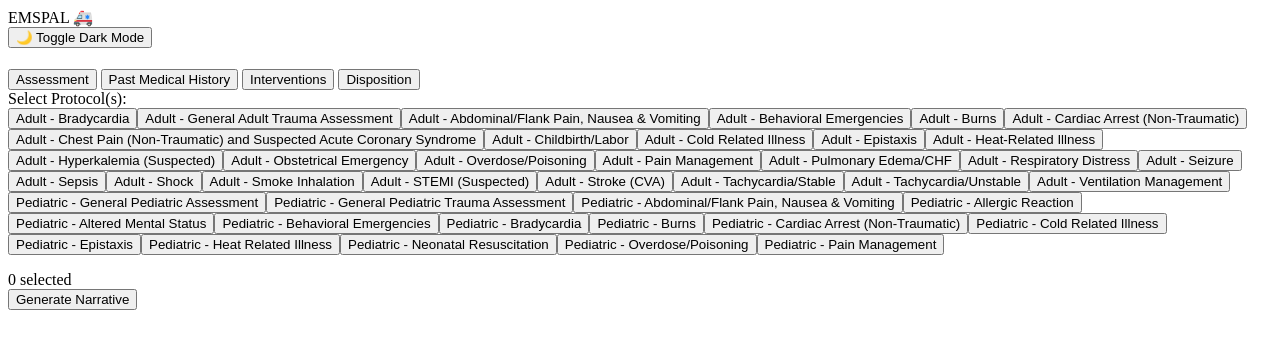
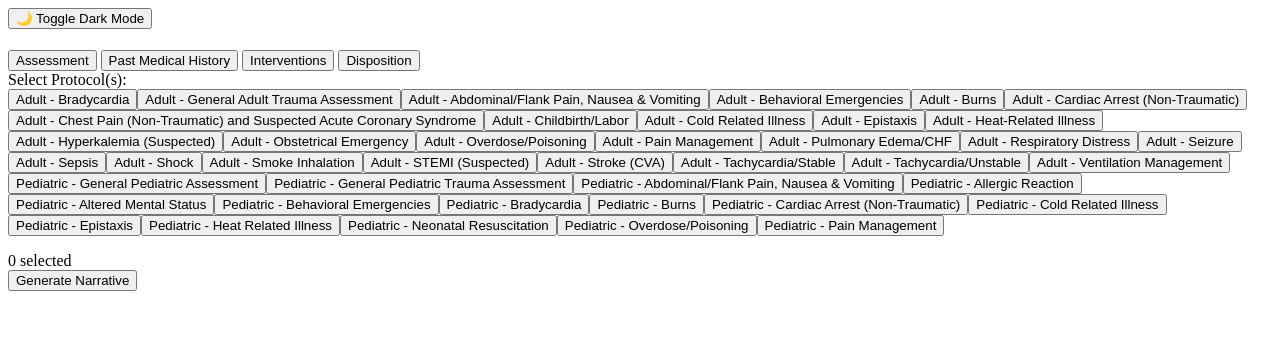
Before and after one commit to BanksChrissy/ems-charting-app, a Flask app: page / in a window 1280 px wide. Shown: the top 349 px of the page. Run offline with Flask 3, Linux system fonts and the light colour scheme; data that the repository does not hold is empty; some libraries are stand-ins or nearby versions.

Commit message:
Update index.html

```diff
--- a/templates/index.html
+++ b/templates/index.html
@@ -1,9 +1,6 @@
 <body>
 
   <div class="container">
-  <div class="site-header">
-    <div class="site-title">EMSPAL 🚑</div>
-  </div>
 
   <div class="theme-toggle">
     <button onclick="toggleTheme()">🌙 Toggle Dark Mode</button>
```
